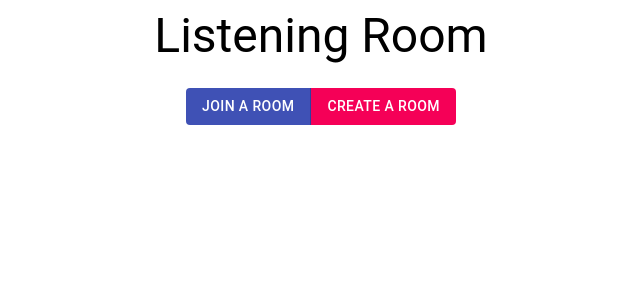
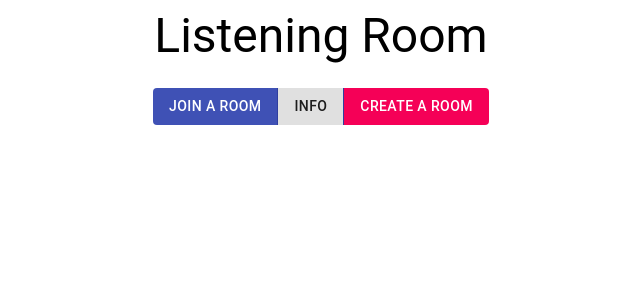
Before and after one commit to bdizon/listening-room, a React app in the folder room_controller/frontend/: page / in a window 1280 px wide. Shown: the top 300 px of the page, without its empty margins (319-959 px from the left). Built offline with nearby package versions, Linux system fonts and the light colour scheme; no server answers; the HTML template or start-up script is replaced by a standard one.

Commit message:
added info page button/path

```diff
--- a/room_controller/frontend/src/components/HomePage.js
+++ b/room_controller/frontend/src/components/HomePage.js
@@ -4,6 +4,7 @@ import CreateRoomPage from "./CreateRoomPage";
 import Room from "./Room";
 import { Grid, Typography, Button, ButtonGroup } from "@material-ui/core";
 import { BrowserRouter as Router, Switch, Route, Link, Redirect } from "react-router-dom";
+import Info from "./Info";
 
 export default class HomePage extends Component {
     constructor(props) {
@@ -18,7 +19,7 @@ export default class HomePage extends Component {
     // endpoint to call on server to ask if user is in room
     // lifecycle method: alter behavior of component
     // component just rendered for the first time on the screen
-    // async keyword: asychronoues operation inside the component
+    // async keyword: asychronous operation inside the component
     // calling on server could take a while to whole app doesnt wait for this method
     async componentDidMount() {
         fetch('/api/user-in-room')
@@ -45,6 +46,9 @@ export default class HomePage extends Component {
                         <Button color="primary" to="/join" component={ Link }>
                             Join a Room
                         </Button>
+                        <Button color="dedault" to="/info" component={ Link }>
+                            Info
+                        </Button>
                         <Button color="secondary" to="/create" component={ Link }>
                             Create a Room
                         </Button>
@@ -70,6 +74,7 @@ export default class HomePage extends Component {
                         return this.state.roomCode ? (<Redirect to={`/room/${this.state.roomCode}`}/>) : (this.renderHomePage()); //ternary operator, if room code redirect to room otherwise render homepage
                     }}/>
                     <Route path='/join' component={RoomJoinPage}/>
+                    <Route path='/info' component={Info}/>
                     <Route path='/create' component={CreateRoomPage}/>
                     <Route
                         path="/room/:roomCode"
```
